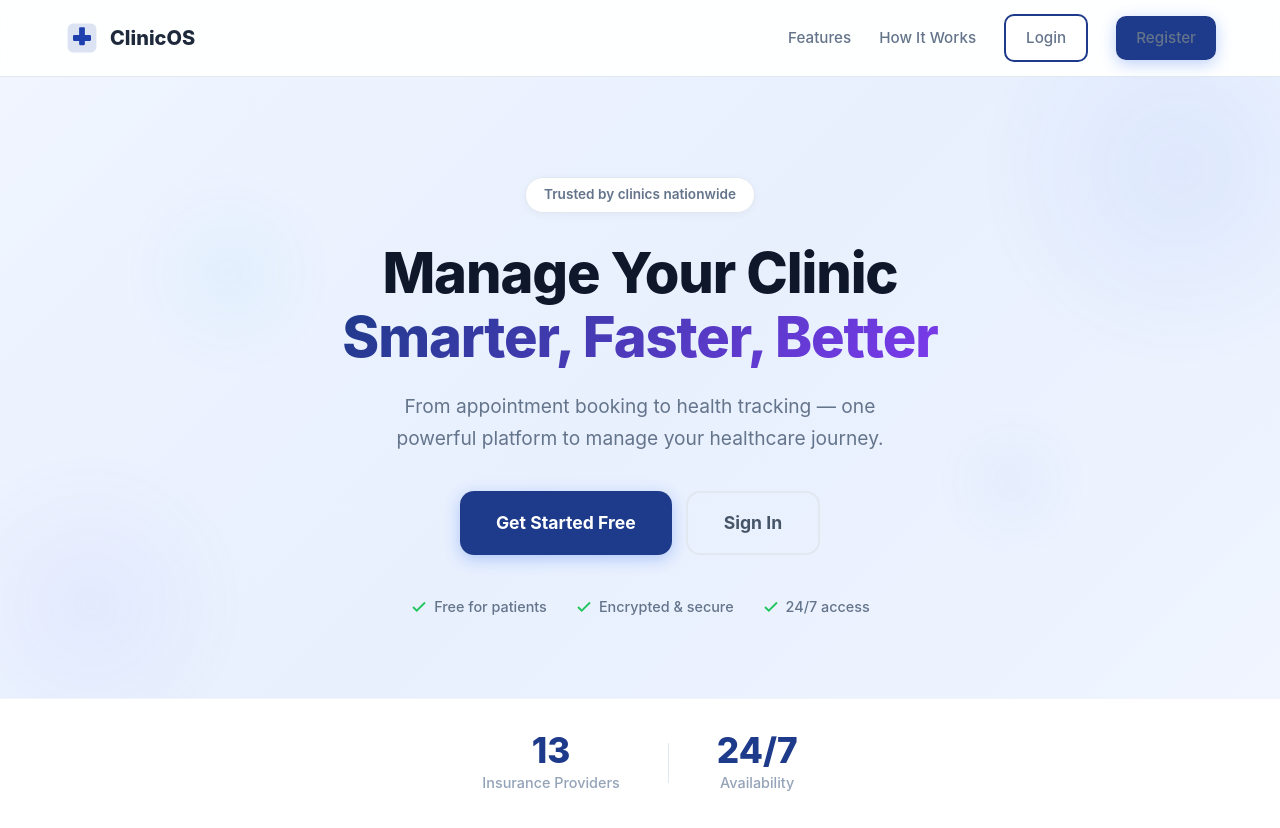
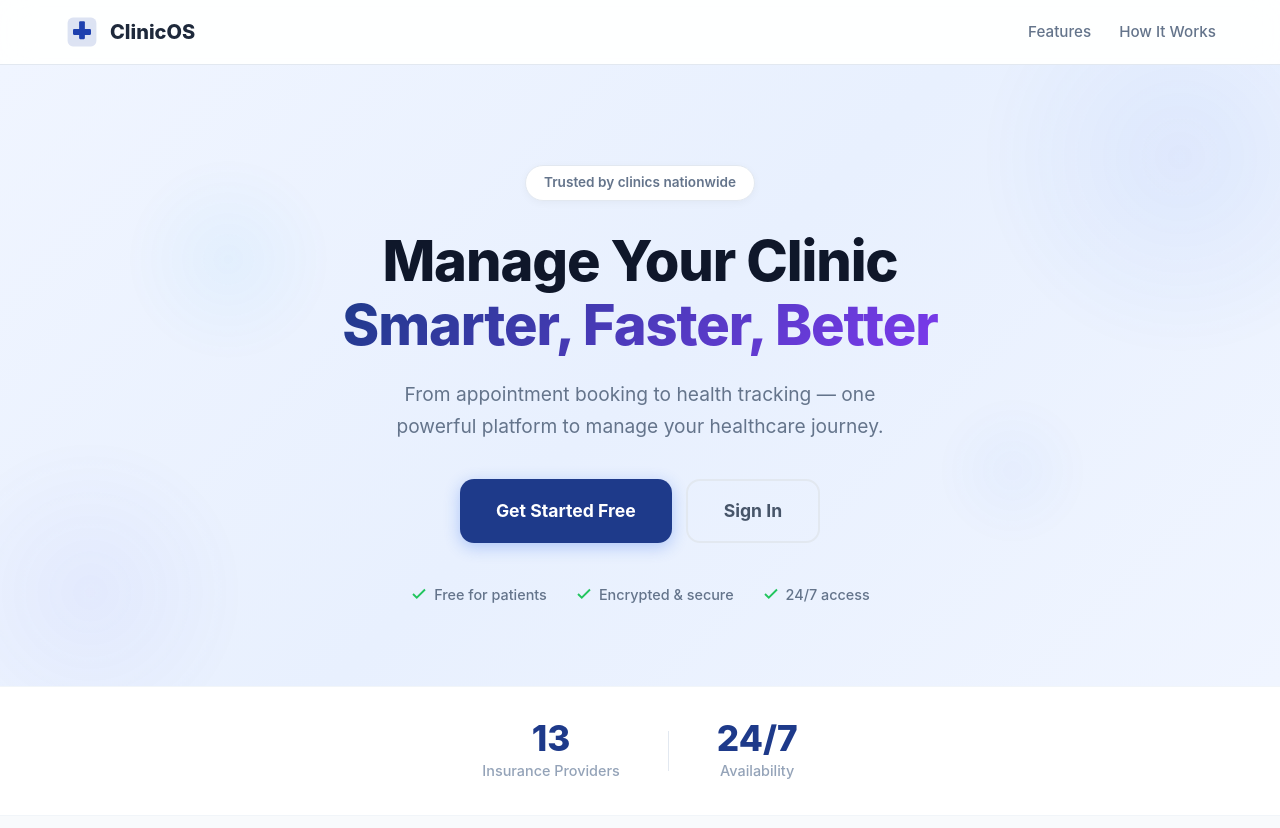
Before and after one commit to Samin5186/clinic-management, a Django app: page / in a window 1280 px wide. Shown: the top 828 px of the page. Run offline with Django 4.2, Linux system fonts and the light colour scheme.

Commit message:
Remove Login/Register buttons from landing page nav

```diff
--- a/templates/landing.html
+++ b/templates/landing.html
@@ -18,8 +18,7 @@
             <div class="nav-links">
                 <a href="#features">Features</a>
                 <a href="#how-it-works">How It Works</a>
-                <a href="{% url 'login' %}" class="btn btn-sm btn-secondary">Login</a>
-                <a href="{% url 'register' %}" class="btn btn-sm btn-primary">Register</a>
+
             </div>
         </div>
     </nav>
```
